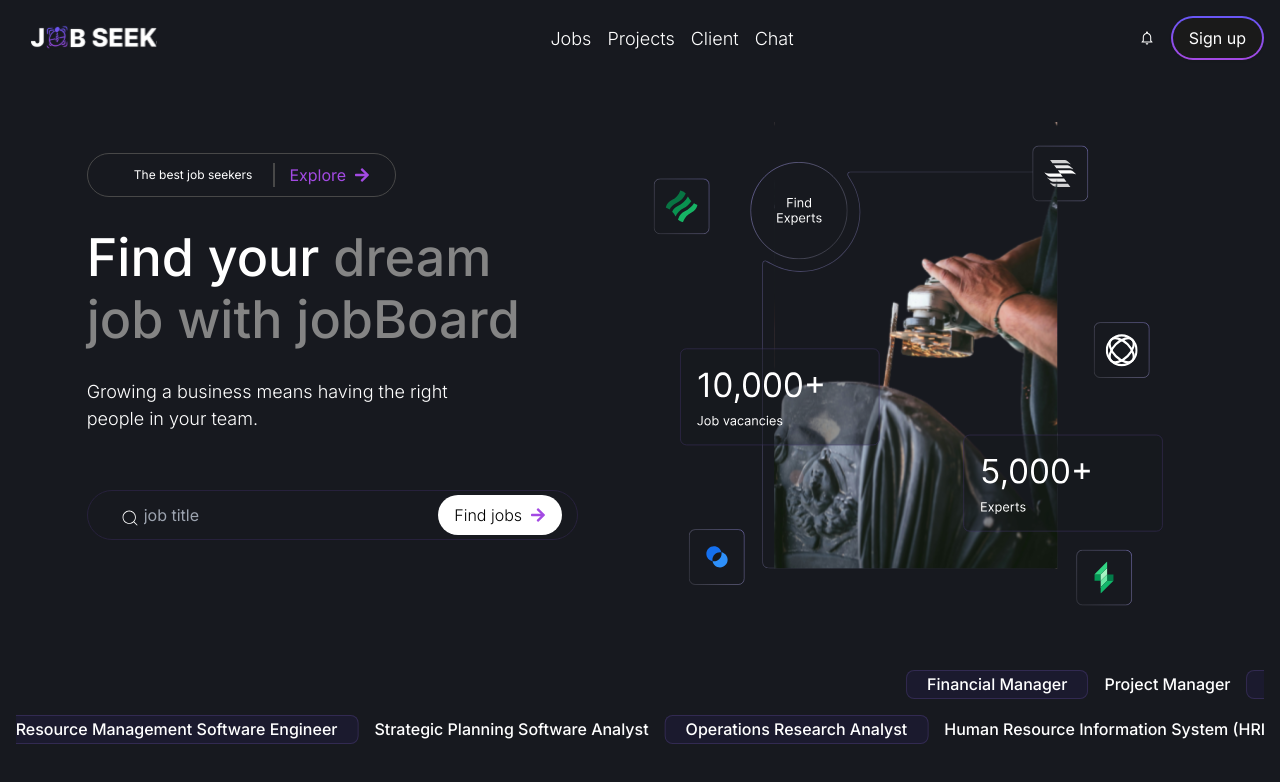
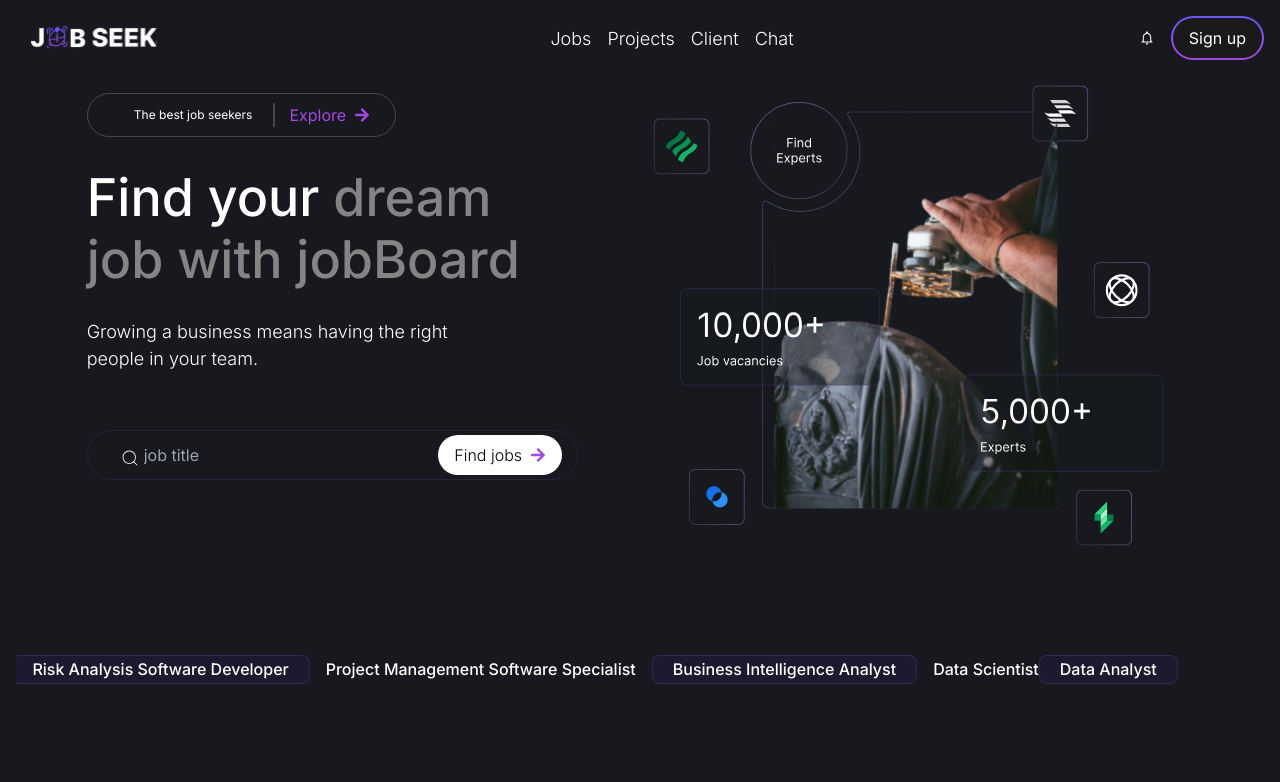
Before and after one commit to Cyrusweb/jobseek, a React (Vite) app: page / in a window 1280 px wide. Shown: the top 782 px of the page. Built offline with nearby package versions, Linux system fonts and the light colour scheme.

Commit message:
t day 32

```diff
--- a/src/Components/Hero.jsx
+++ b/src/Components/Hero.jsx
@@ -6,7 +6,7 @@ function Hero() {
   return (
     <>
       <main className="mt-[20px] px-4">
-        <article className=" md:flex md:mt-[2rem] justify-around md:m-[3rem] flex-row-reverse">
+        <article className=" md:flex md:mt-[3rem] mt-[3rem] justify-around md:m-[3rem] flex-row-reverse">
           <img
             src={banner}
             alt="banner"
@@ -23,9 +23,12 @@ function Hero() {
               </p>
             </div>
             <div>
-              <p className=" md:mx-0 mx-[15px]  lg:w-[491.39px]  lg:text-[52px] lg:font-medium lg:leading-[62.4px] md:text-left mt-[30px]  text-[#FFFFFF] text-[35px] font-medium leading-[49.2px] text-center">
-                Find your{" "}
-                <span className="text-[#848484]">dream job with jobBoard</span>
+              <p className="  md:mx-0   lg:w-[491.39px]  lg:text-[52px] lg:font-medium lg:leading-[62.4px] md:text-left mt-[30px]  text-[#FFFFFF] text-[37px] font-medium leading-[39.2px] text-center">
+                Find your{"   "}
+                <span className="text-[#848484]">
+                  dream <br />
+                  job with jobBoard
+                </span>
               </p>
 
               <p className="text-[14px] md:text-[18px]  lg:w-[366.72px] font-[300] md:text-left  leading-[27px] text-center mt-[27px] text-white">
--- a/src/Components/Nav.jsx
+++ b/src/Components/Nav.jsx
@@ -13,7 +13,7 @@ function Nav() {
   return (
     <>
       <main>
-        <nav className=" w-full drop-shadow-sm flex justify-between p-4 items-center">
+        <nav className=" w-full drop-shadow-sm bg-[#0d0e11] md:bg-[#17191F] right-0 fixed top-0 flex justify-between p-4 items-center">
           <img
             src={logo}
             alt="logo"
--- a/src/Components/WhatWeDo.jsx
+++ b/src/Components/WhatWeDo.jsx
@@ -23,7 +23,7 @@ function WhatWeDo() {
 
           {/* second */}
           <div class="marquee-container_2 mb-4">
-            <ul class="marquee_2 flex items-center space-x-4">
+            <ul class="marquee_2 flex flex-row-reverse items-center space-x-4">
               <li>Data Analyst</li>
               <li>Data Scientist</li>
               <li>Business Intelligence Analyst</li>
--- a/src/index.css
+++ b/src/index.css
@@ -60,7 +60,7 @@ ul li {
 
 .marquee {
   display: inline-flex;
-  animation: scroll 20s linear infinite;
+  animation: scroll 30s linear infinite;
 }
 
 @keyframes scroll {
@@ -91,15 +91,15 @@ ul li {
 
 .marquee_2 {
   display: inline-flex;
-  animation: scroll-right 20s linear infinite;
+  animation: scroll-right 30s linear infinite;
 }
 
 @keyframes scroll-right {
   0% {
-    transform: translateX(-100%); /* Start from outside the left */
+    transform: translateX(-100%);
   }
   100% {
-    transform: translateX(100%); /* End outside the right */
+    transform: translateX(100%);
   }
 }
 
@@ -107,4 +107,20 @@ ul li {
   body {
     background-color: #17191f;
   }
+
+  ::-webkit-scrollbar {
+    width: 8px;
+    height: 8px;
+    margin-top: 1rem;
+  }
+
+  ::-webkit-scrollbar-track {
+    background: #17191f;
+  }
+
+  ::-webkit-scrollbar-thumb {
+    background-color: #17191f;
+    border-radius: 10px;
+    border: 2px solid transparent;
+  }
 }
```
